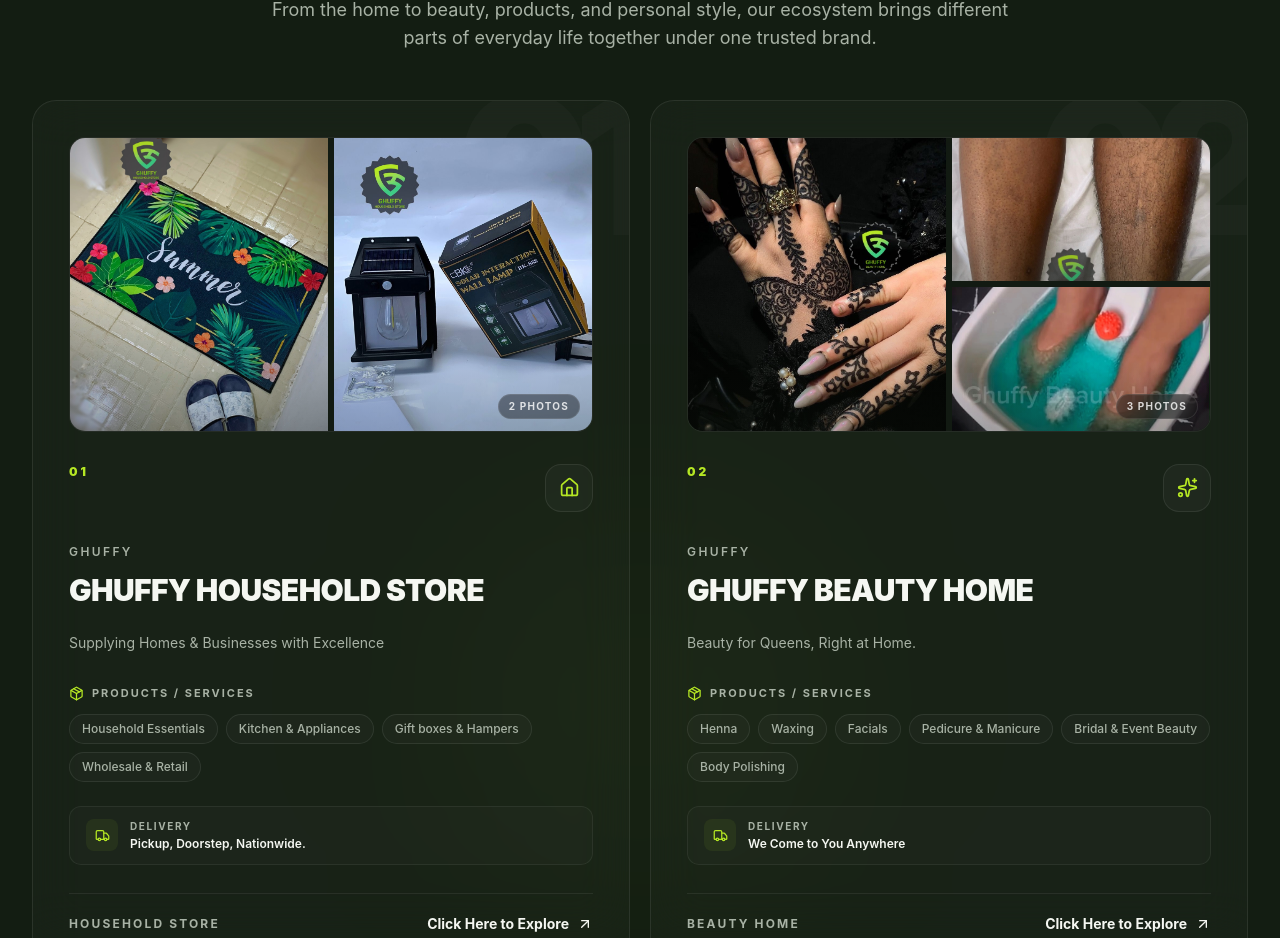
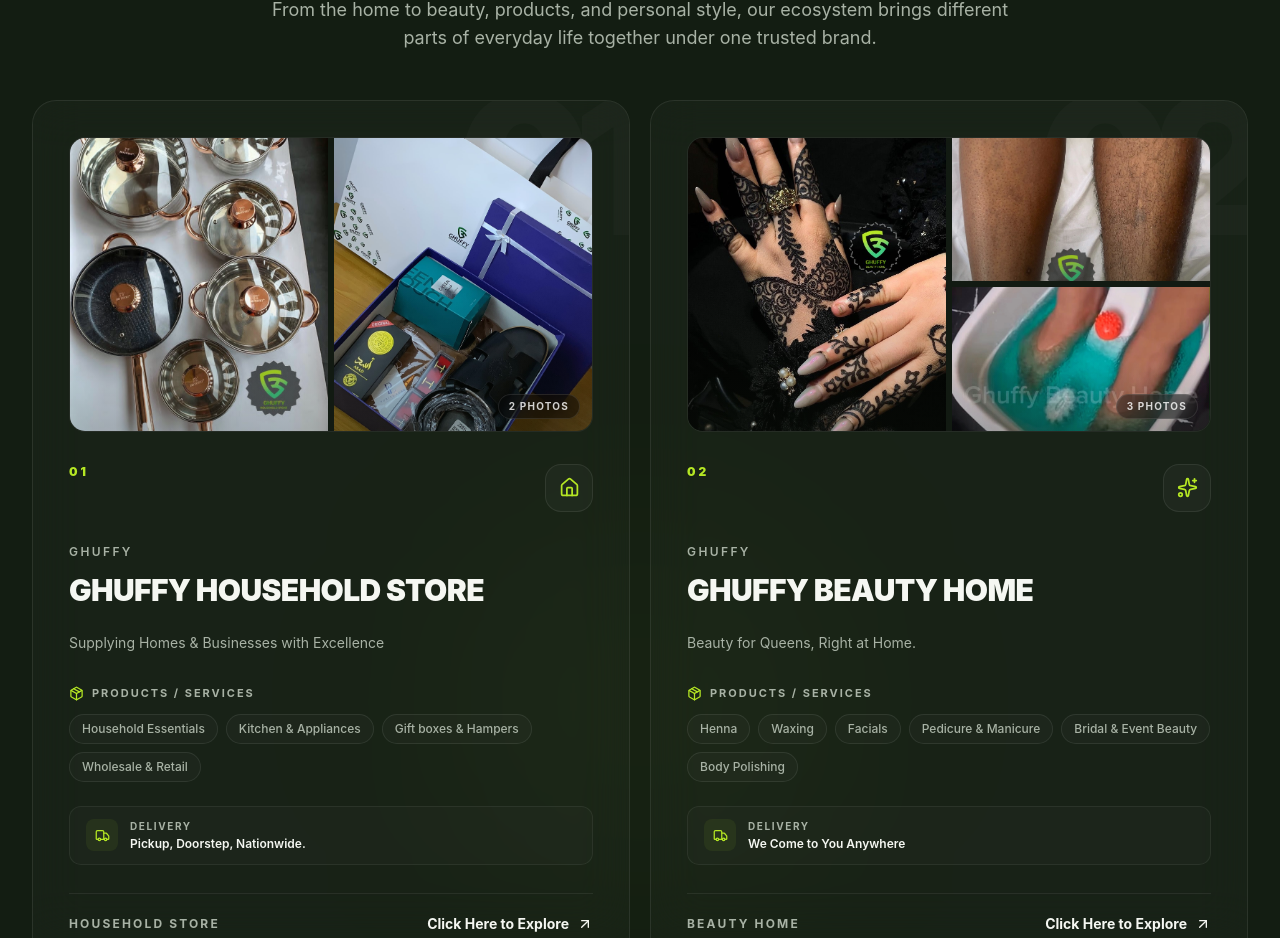
Before and after one commit to taofeekjide/ghuffy, a React (Vite) app: page / in a window 1280 px wide. Shown: the part 5475-6413 px from the top of the page. Built offline with nearby package versions, Linux system fonts and the light colour scheme.

Commit message:
Replace the household items images

```diff
--- a/src/data/ghuffyData.js
+++ b/src/data/ghuffyData.js
@@ -48,8 +48,8 @@
     shortName: "Household Store",
     description: "Supplying Homes & Businesses with Excellence",
     images: [
-      "/images/ecosystem/household-1.JPG",
-      "/images/ecosystem/household-2.JPG",
+      "/images/ecosystem/household-1.jpg",
+      "/images/ecosystem/household-2.jpg",
     ],
     productsServices: [
       "Household Essentials",
```
Also changed, not shown: public/images/ecosystem/household-1.JPG, public/images/ecosystem/household-2.JPG.
